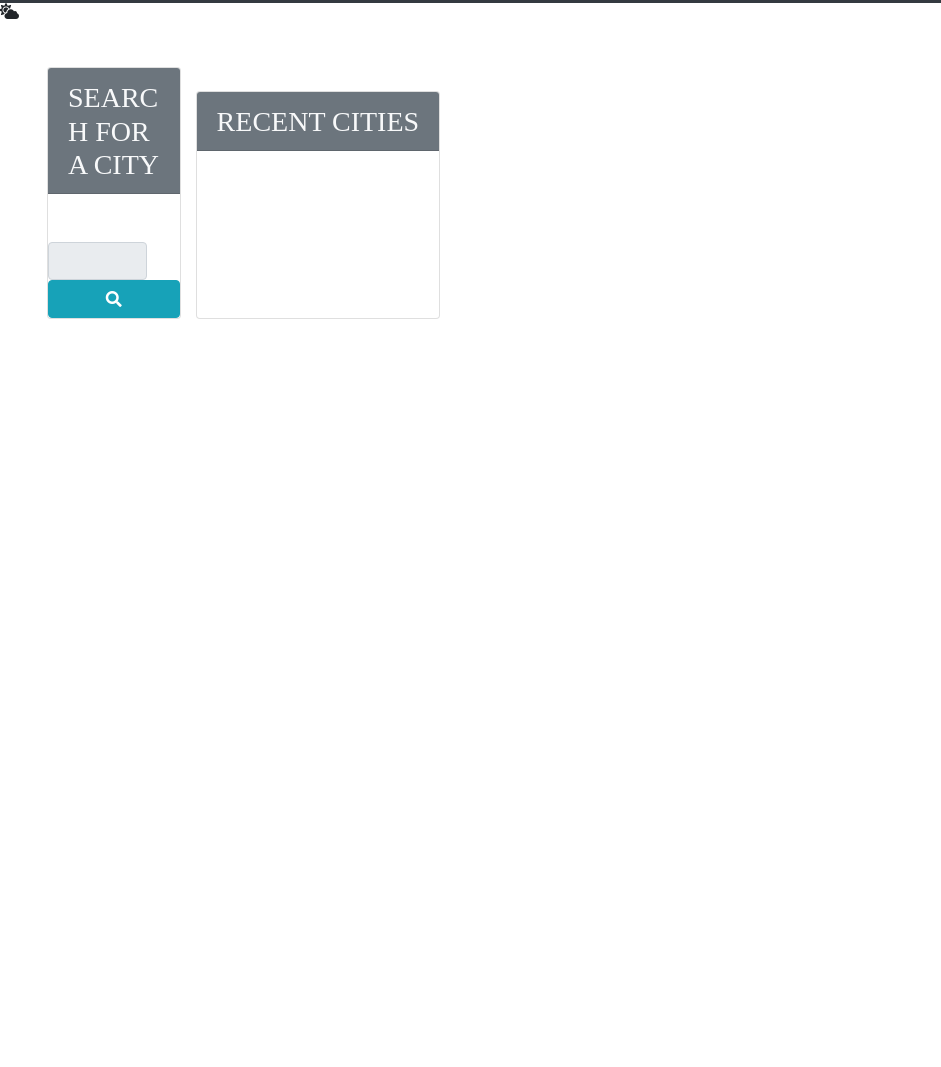
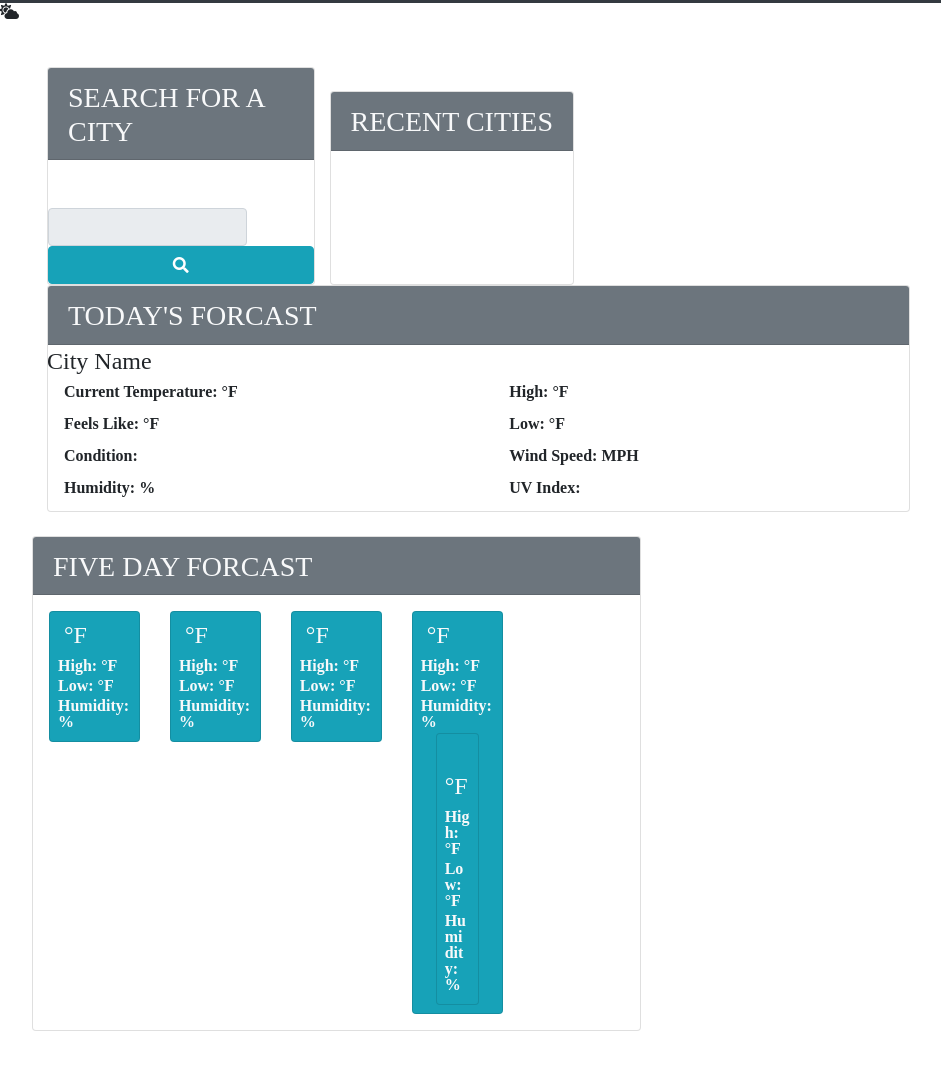
Before and after one commit to jendevane/Weather-Dashboard, a plain HTML site: page index.html in a window 1280 px wide. Shown: the part 109-1176 px from the top of the page, without its empty margins (17-958 px from the left). Before the commit the page ends 800 px from the top, so only its background shows below. Drawn offline with nearby package versions, Linux system fonts and the light colour scheme; files that its build step writes are made by us from their sources.

Commit message:
added html

```diff
--- a/index.html
+++ b/index.html
@@ -1,5 +1,6 @@
 <!DOCTYPE html>
 <html lang="en">
+
 <head>
     <meta charset="UTF-8">
     <meta name="viewport" content="width=device-width, initial-scale=1.0">
@@ -9,6 +10,7 @@
     <link rel="stylesheet" href="https://cdnjs.cloudflare.com/ajax/libs/font-awesome/5.11.2/css/all.min.css" />
     <link rel="stylesheet" href="./assets/css/style.css" />
 </head>
+
 <body>
     <header class="bg-dark text-light p-3">
         <h1><i class="ml-3 fas fa-cloud-sun mr-2"></h1>
@@ -26,10 +28,107 @@
 
         <div class="card bg-color-light mt-4" id="recent-cities">
             <h3 class="card-header text-uppercase bg-secondary text-light"> Recent Cities</h3>
+        </div>
+        </div>
+        <div class="col-12 col-md-9 city forcast hide">
+            <div class="card bg-color-light mt-4-md-0">
+                <h3 class="card-header text-uppercase bg-secondary text-light"> Today's Forcast</h3>
+                <div class="row">
+                    <h4 class="ml-2">
+                        <img class="weather-icon" id="today-icon" />
+                        <span class="align-middle" id="city-name">City Name</span>
+                    </h4>
+                </div>
+                <div class="row">
+                    <div class="col-12 col-md-6">
+                        <p class="pl-3">Current Temperature: <span id="current-temp"></span> &deg;F</p>
+                        <p class="pl-3">Feels Like: <span id="current-feels-like"></span> &deg;F</p>
+                        <p class="pl-3">Condition: <span id="current-condition"></span></p>
+                        <p class="pl-3">Humidity: <span id="current-humidity"></span>%</p>
+                    </div>
+                    <div class="col-12 col-md-6">
+                        <p class="pl-3">High: <span id="current-high"></span> &deg;F</p>
+                        <p class="pl-3">Low: <span id="current-low"></span> &deg;F</p>
+                        <p class="pl-3">Wind Speed: <span id="current-wind-speed"></span> MPH</p>
+                        <p class="pl-3">UV Index: <span id="current-uvi"></span></p>
+                    </div>
+                </div>
             </div>
         </div>
+        <div class="card bg-color-light mt-4">
+            <h3 class="card-header text-uppercase bg-secondary text-light"> Five Day Forcast</h3>
+            <div class="container p-3">
+                <div class="row row-cols-1 row-cols-md-5">
 
-        <div class="col-12 col-md-9 city-forcast hide"
+
+                    <div class="col">
+                        <div class="card bg-info text-light p-2 mb-3 mb-md-0">
+                            <p class="badge badge-light mb-1" id="date-2"></p>
+                            <h4 class="align-middle">
+                                <img class="weather-icon" id="icon-2">
+                                <span id="temp-2"></span> &deg;F
+                            </h4>
+                            <p class="mb-1">High: <span id="high-2"></span> &deg;F</p>
+                            <p class="mb-1">Low: <span id="low-2"></span> &deg;F</p>
+                            <p class="mb-1">Humidity: <span id="humidity-2"></span>%</p>
+                        </div>
+                    </div>
+                    <div class="col">
+                        <div class="card bg-info text-light p-2 mb-3 mb-md-0">
+                            <p class="badge badge-light mb-1" id="date-2"></p>
+                            <h4 class="align-middle">
+                                <img class="weather-icon" id="icon-2">
+                                <span id="temp-2"></span> &deg;F
+                            </h4>
+                            <p class="mb-1">High: <span id="high-2"></span> &deg;F</p>
+                            <p class="mb-1">Low: <span id="low-2"></span> &deg;F</p>
+                            <p class="mb-1">Humidity: <span id="humidity-2"></span>%</p>
+                        </div>
+                    </div>
+                    <div class="col">
+                        <div class="card bg-info text-light p-2 mb-3 mb-md-0">
+                            <p class="badge badge-light mb-1" id="date-3"></p>
+                            <h4 class="align-middle">
+                                <img class="weather-icon" id="icon-3">
+                                <span id="temp-1"></span> &deg;F
+                            </h4>
+                            <p class="mb-1">High: <span id="high-3"></span> &deg;F</p>
+                            <p class="mb-1">Low: <span id="low-3"></span> &deg;F</p>
+                            <p class="mb-1">Humidity: <span id="humidity-3"></span>%</p>
+                        </div>
+                    </div>
+                    <div class="col">
+                        <div class="card bg-info text-light p-2 mb-3 mb-md-0">
+                            <p class="badge badge-light mb-1" id="date-4"></p>
+                            <h4 class="align-middle">
+                                <img class="weather-icon" id="icon-4">
+                                <span id="temp-1"></span> &deg;F
+                            </h4>
+                            <p class="mb-1">High: <span id="high-4"></span> &deg;F</p>
+                            <p class="mb-1">Low: <span id="low-4"></span> &deg;F</p>
+                            <p class="mb-1">Humidity: <span id="humidity-4"></span>%</p>
+                            <div class="col">
+                                <div class="card bg-info text-light p-2 mb-3 mb-md-0">
+                                    <p class="badge badge-light mb-1" id="date-5"></p>
+                                    <h4 class="align-middle">
+                                        <img class="weather-icon" id="icon-5">
+                                        <span id="temp-5"></span> &deg;F
+                                    </h4>
+                                    <p class="mb-1">High: <span id="high-5"></span> &deg;F</p>
+                                    <p class="mb-1">Low: <span id="low-5"></span> &deg;F</p>
+                                    <p class="mb-1">Humidity: <span id="humidity-5"></span>%</p>
+                                </div>
+                            </div>
+                        </div>
+                    </div>
+                </div>
+
+            </div>
+
+
 
     </main>
+    <script src="https://cdnjs.cloudflare.com/ajax/libs/moment.js/2.24.0/moment.min.js"></script>
+    <script src="./assets/js/script.js"></script>
 </body>
+</html>
```
